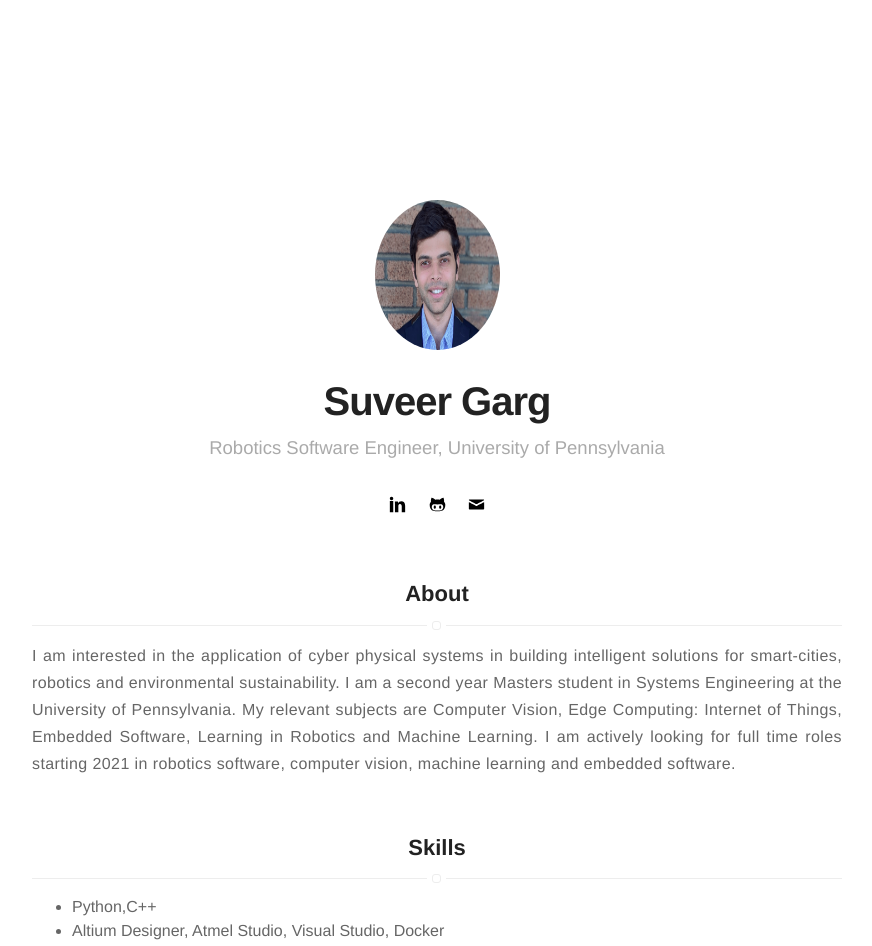
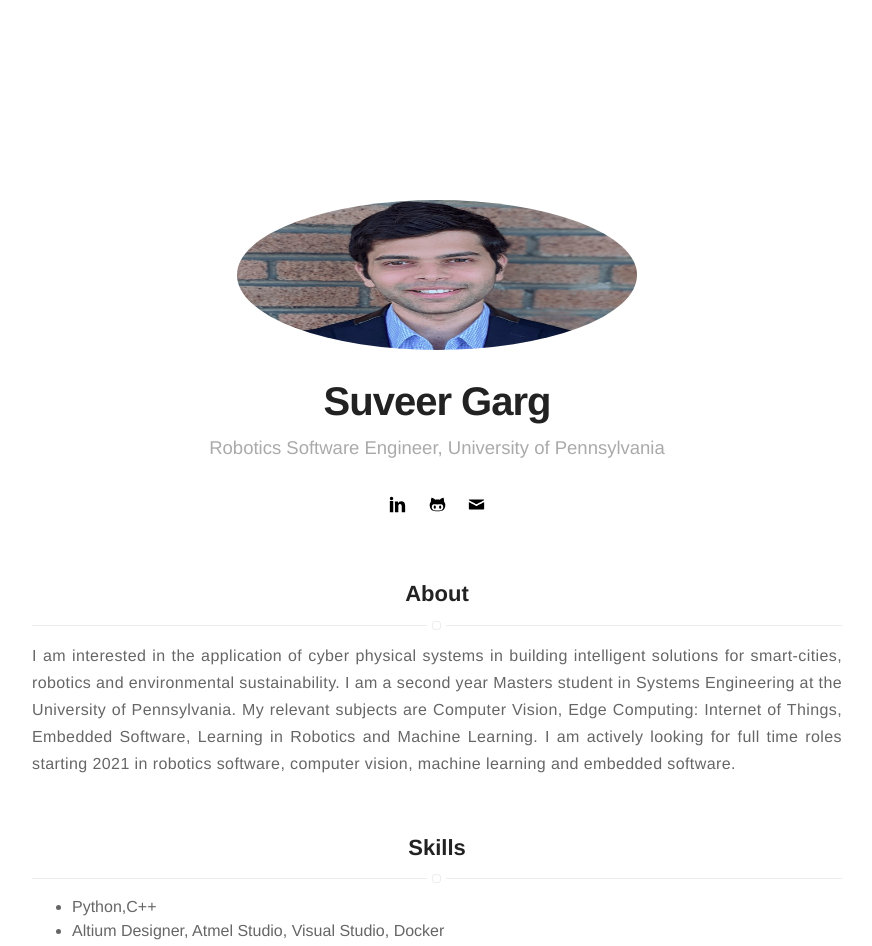
Before and after one commit to suveergarg/suveergarg.github.io, a Jekyll site: the page built from index.html, in a window 1280 px wide. Shown: the top 946 px of the page, without its empty margins (203-1075 px from the left). Built offline with Jekyll 4.4.1, drawn with Linux system fonts in a browser that asks for light colours.

Commit message:
size changes

```diff
--- a/_sass/components/header.sass
+++ b/_sass/components/header.sass
@@ -6,7 +6,7 @@
     z-index: 99
 
     > .link > .selfie
-        width: 125px
+        object-fit:cover
         margin-bottom: 25px
         border-radius: 100%
         transition: all .2s
```
